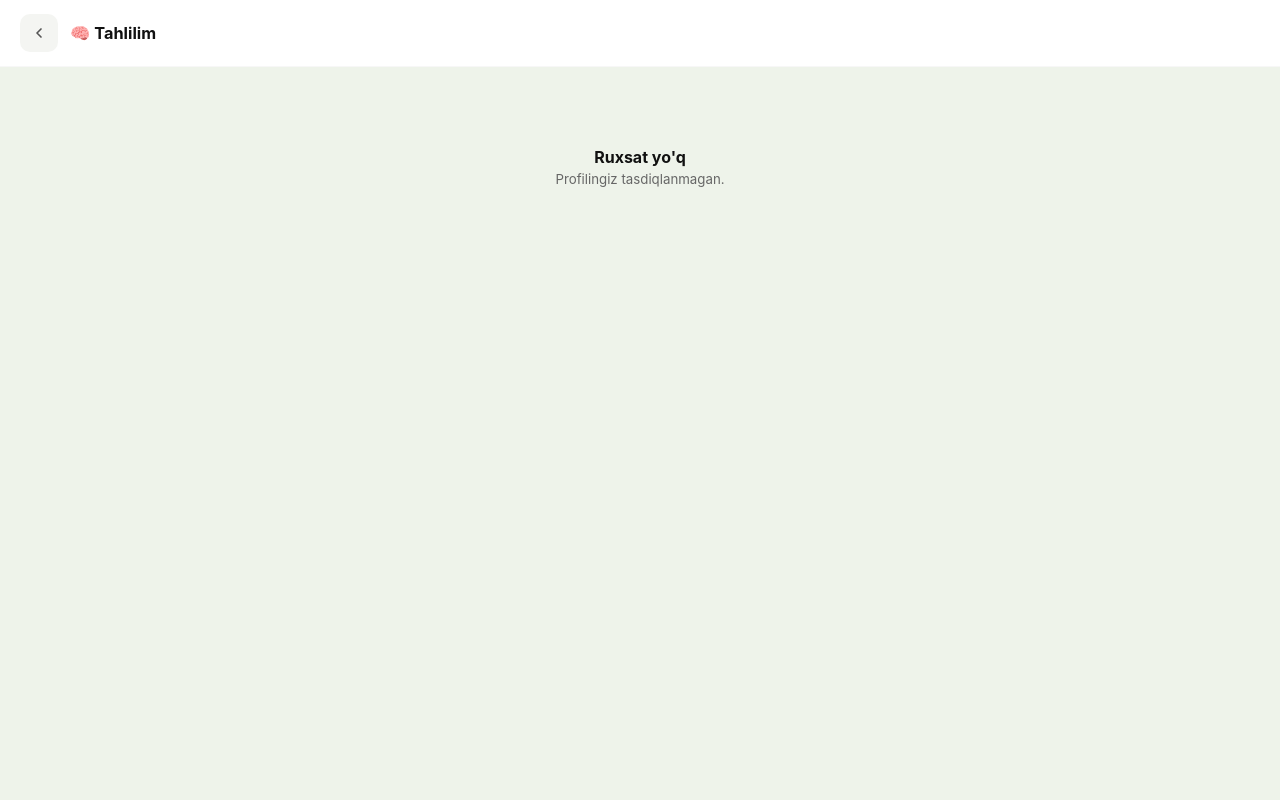
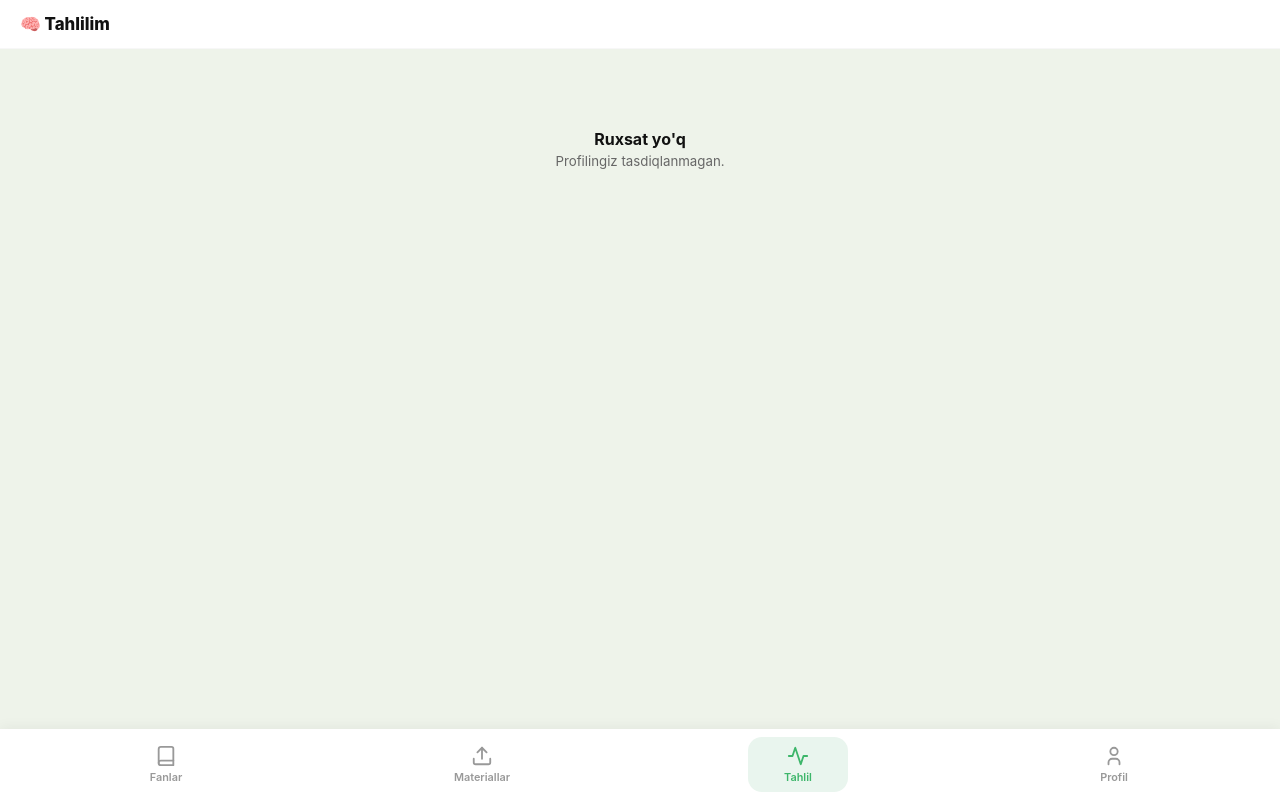
Before and after one commit to tmzoola/student-bot, a FastAPI app: page /insights in a window 1280 px wide. Run offline with FastAPI, Linux system fonts and the light colour scheme; data that the repository does not hold is empty; parts of the project's set-up code (start-up, migrations or seed data) failed here and were passed over; some libraries are stand-ins or nearby versions.

Commit message:
feat: bitta super-app — 3 ta WebApp oynasidan 1 taga birlashtirish
- Bot: 3 ta alohida WebApp tugma → 1 ta "Ilovani ochish" (/subjects)
- Bottom nav: edu-bot linklarini o'chirib, student-bot linklariga (Fanlar |
  Materiallar | Tahlil | Profil) almashtirish
- 4 ta asosiy sahifa (subjects, profile, materials, insights): bottom_nav
  override olib tashlandi — nav ko'rinadi
- subject_detail.html ham bottom nav ko'rsatadi (Fanlar tab active)
- student.py: nav_active parametr barcha sahifa route'lariga qo'shildi
- results.html: /webapp/modules → /subjects tuzatildi

Co-Authored-By: Claude Sonnet 4.6 <noreply@anthropic.com>

```diff
--- a/app/api/v1/student.py
+++ b/app/api/v1/student.py
@@ -182,13 +182,13 @@ class AttemptOut(BaseModel):
 
 @pages.get("/subjects", response_class=HTMLResponse)
 async def subjects_page(request: Request):
-    return templates.TemplateResponse("subjects.html", {"request": request})
+    return templates.TemplateResponse("subjects.html", {"request": request, "nav_active": "subjects"})
 
 
 @pages.get("/subjects/{subject_id}", response_class=HTMLResponse)
 async def subject_detail_page(request: Request, subject_id: int):
     return templates.TemplateResponse(
-        "subject_detail.html", {"request": request, "subject_id": subject_id}
+        "subject_detail.html", {"request": request, "subject_id": subject_id, "nav_active": "subjects"}
     )
 
 
@@ -199,17 +199,17 @@ async def quiz_page(request: Request, quiz_id: int):
 
 @pages.get("/profile", response_class=HTMLResponse)
 async def profile_page(request: Request):
-    return templates.TemplateResponse("profile.html", {"request": request})
+    return templates.TemplateResponse("profile.html", {"request": request, "nav_active": "profile"})
 
 
 @pages.get("/materials", response_class=HTMLResponse)
 async def materials_page(request: Request):
-    return templates.TemplateResponse("materials.html", {"request": request})
+    return templates.TemplateResponse("materials.html", {"request": request, "nav_active": "materials"})
 
 
 @pages.get("/insights", response_class=HTMLResponse)
 async def insights_page(request: Request):
-    return templates.TemplateResponse("insights.html", {"request": request})
+    return templates.TemplateResponse("insights.html", {"request": request, "nav_active": "insights"})
 
 
 @pages.get("/materials/{material_id}/quiz/{quiz_id}", response_class=HTMLResponse)
--- a/app/templates/_base.html
+++ b/app/templates/_base.html
@@ -111,29 +111,21 @@ img,svg{display:block}
 
 {% block bottom_nav %}
 <nav class="bnav">
-  <a href="/webapp/modules" class="bnav-item {% if nav_active == 'home' %}active{% endif %}">
-    <svg viewBox="0 0 24 24" fill="none" stroke="currentColor" stroke-width="2" stroke-linecap="round" stroke-linejoin="round"><path d="M3 9l9-7 9 7v11a2 2 0 01-2 2h-4v-6h-6v6H5a2 2 0 01-2-2z"/></svg>
-    <span>Uy</span>
+  <a href="/subjects" class="bnav-item {% if nav_active == 'subjects' %}active{% endif %}">
+    <svg viewBox="0 0 24 24" fill="none" stroke="currentColor" stroke-width="2" stroke-linecap="round" stroke-linejoin="round"><path d="M4 19.5A2.5 2.5 0 016.5 17H20V4a2 2 0 00-2-2H6.5A2.5 2.5 0 004 4.5v15z"/><path d="M4 19.5A2.5 2.5 0 006.5 22H20v-5"/></svg>
+    <span>Fanlar</span>
   </a>
-  <a href="/webapp/daily" class="bnav-item {% if nav_active == 'tests' %}active{% endif %}">
-    <svg viewBox="0 0 24 24" fill="none" stroke="currentColor" stroke-width="2" stroke-linecap="round" stroke-linejoin="round"><path d="M9 11l3 3L22 4"/><path d="M21 12v7a2 2 0 01-2 2H5a2 2 0 01-2-2V5a2 2 0 012-2h11"/></svg>
-    <span>Testlar</span>
+  <a href="/materials" class="bnav-item {% if nav_active == 'materials' %}active{% endif %}">
+    <svg viewBox="0 0 24 24" fill="none" stroke="currentColor" stroke-width="2" stroke-linecap="round" stroke-linejoin="round"><path d="M21 15v4a2 2 0 01-2 2H5a2 2 0 01-2-2v-4"/><polyline points="17 8 12 3 7 8"/><line x1="12" y1="3" x2="12" y2="15"/></svg>
+    <span>Materiallar</span>
   </a>
-  <a href="/webapp/contests" class="bnav-item {% if nav_active == 'contests' %}active{% endif %}">
-    <svg viewBox="0 0 24 24" fill="none" stroke="currentColor" stroke-width="2" stroke-linecap="round" stroke-linejoin="round"><path d="M8 21h8m-4-4v4M6 4h12v6a6 6 0 01-12 0V4zM6 4H4a2 2 0 000 4h2m12-4h2a2 2 0 010 4h-2"/></svg>
-    <span>Yutuq</span>
+  <a href="/insights" class="bnav-item {% if nav_active == 'insights' %}active{% endif %}">
+    <svg viewBox="0 0 24 24" fill="none" stroke="currentColor" stroke-width="2" stroke-linecap="round" stroke-linejoin="round"><path d="M22 12h-4l-3 9L9 3l-3 9H2"/></svg>
+    <span>Tahlil</span>
   </a>
-  <a href="/webapp/books" class="bnav-item {% if nav_active == 'books' %}active{% endif %}">
-    <svg viewBox="0 0 24 24" fill="none" stroke="currentColor" stroke-width="2" stroke-linecap="round" stroke-linejoin="round"><path d="M4 19.5A2.5 2.5 0 016.5 17H20V4a2 2 0 00-2-2H6.5A2.5 2.5 0 004 4.5v15z"/><path d="M4 19.5A2.5 2.5 0 006.5 22H20v-5"/></svg>
-    <span>Kitob</span>
-  </a>
-  <a href="/webapp/leaderboard" class="bnav-item {% if nav_active == 'leaderboard' %}active{% endif %}">
-    <svg viewBox="0 0 24 24" fill="none" stroke="currentColor" stroke-width="2" stroke-linecap="round" stroke-linejoin="round"><path d="M8 21h8m-4-4v4M6 4h12v6a6 6 0 01-12 0V4zM6 4H4a2 2 0 000 4h2m12-4h2a2 2 0 010 4h-2"/></svg>
-    <span>Reyting</span>
-  </a>
-  <a href="/webapp/me" class="bnav-item {% if nav_active == 'me' %}active{% endif %}">
+  <a href="/profile" class="bnav-item {% if nav_active == 'profile' %}active{% endif %}">
     <svg viewBox="0 0 24 24" fill="none" stroke="currentColor" stroke-width="2" stroke-linecap="round" stroke-linejoin="round"><circle cx="12" cy="7" r="4"/><path d="M6 21v-2a4 4 0 014-4h4a4 4 0 014 4v2"/></svg>
-    <span>Men</span>
+    <span>Profil</span>
   </a>
 </nav>
 {% endblock %}
--- a/app/templates/insights.html
+++ b/app/templates/insights.html
@@ -1,14 +1,11 @@
 {% extends "_base.html" %}
 {% block title %}Tahlilim{% endblock %}
-{% block bottom_nav %}{% endblock %}
 
 {% block header %}
 <header class="hdr">
-  <a href="/subjects" class="hdr-back">
-    <svg width="16" height="16" viewBox="0 0 24 24" fill="none" stroke="currentColor" stroke-width="2.5" stroke-linecap="round" stroke-linejoin="round"><path d="M15 18l-6-6 6-6"/></svg>
-  </a>
-  <div class="hdr-title" style="flex:1;padding:0 12px">🧠 Tahlilim</div>
-  <div class="hdr-right"></div>
+  <div class="hdr-logo">
+    <div class="hdr-logo-tx">🧠 Tahlilim</div>
+  </div>
 </header>
 {% endblock %}
 
--- a/app/templates/results.html
+++ b/app/templates/results.html
@@ -89,7 +89,7 @@ body{background:linear-gradient(180deg,#EEF3EA 0%,#F5F8F2 50%,#EEF3EA 100%);padd
 
 {% block header %}
 <header class="hdr">
-  <a href="/webapp/modules" class="hdr-back">
+  <a href="/subjects" class="hdr-back">
     <svg width="16" height="16" viewBox="0 0 24 24" fill="none" stroke="currentColor" stroke-width="2.5" stroke-linecap="round" stroke-linejoin="round"><path d="M18 6L6 18M6 6l12 12"/></svg>
   </a>
   <div class="hdr-title">Natija</div>
@@ -252,7 +252,7 @@ const ATTEMPT_ID = {{ attempt_id }};
     html += `
         <div class="actions">
             <a href="/webapp/quiz/${d.quiz_id}" class="btn btn-primary">Yana bir marta urinib ko'rish</a>
-            <a href="/webapp/modules" class="btn btn-secondary">Modullarga qaytish</a>
+            <a href="/subjects" class="btn btn-secondary">Fanlar ro'yxatiga</a>
         </div>
     `;
 
--- a/app/templates/subject_detail.html
+++ b/app/templates/subject_detail.html
@@ -1,6 +1,5 @@
 {% extends "_base.html" %}
 {% block title %}Fan{% endblock %}
-{% block bottom_nav %}{% endblock %}
 
 {% block header %}
 <header class="hdr">
--- a/app/templates/subjects.html
+++ b/app/templates/subjects.html
@@ -1,6 +1,5 @@
 {% extends "_base.html" %}
 {% block title %}Fanlar{% endblock %}
-{% block bottom_nav %}{% endblock %}
 
 {% block header %}
 <header class="hdr">
```
Also changed, not shown: app/bot/handlers/menu.py (+3 -15 lines), app/templates/materials.html (+3 -6 lines), app/templates/profile.html (+3 -6 lines).
